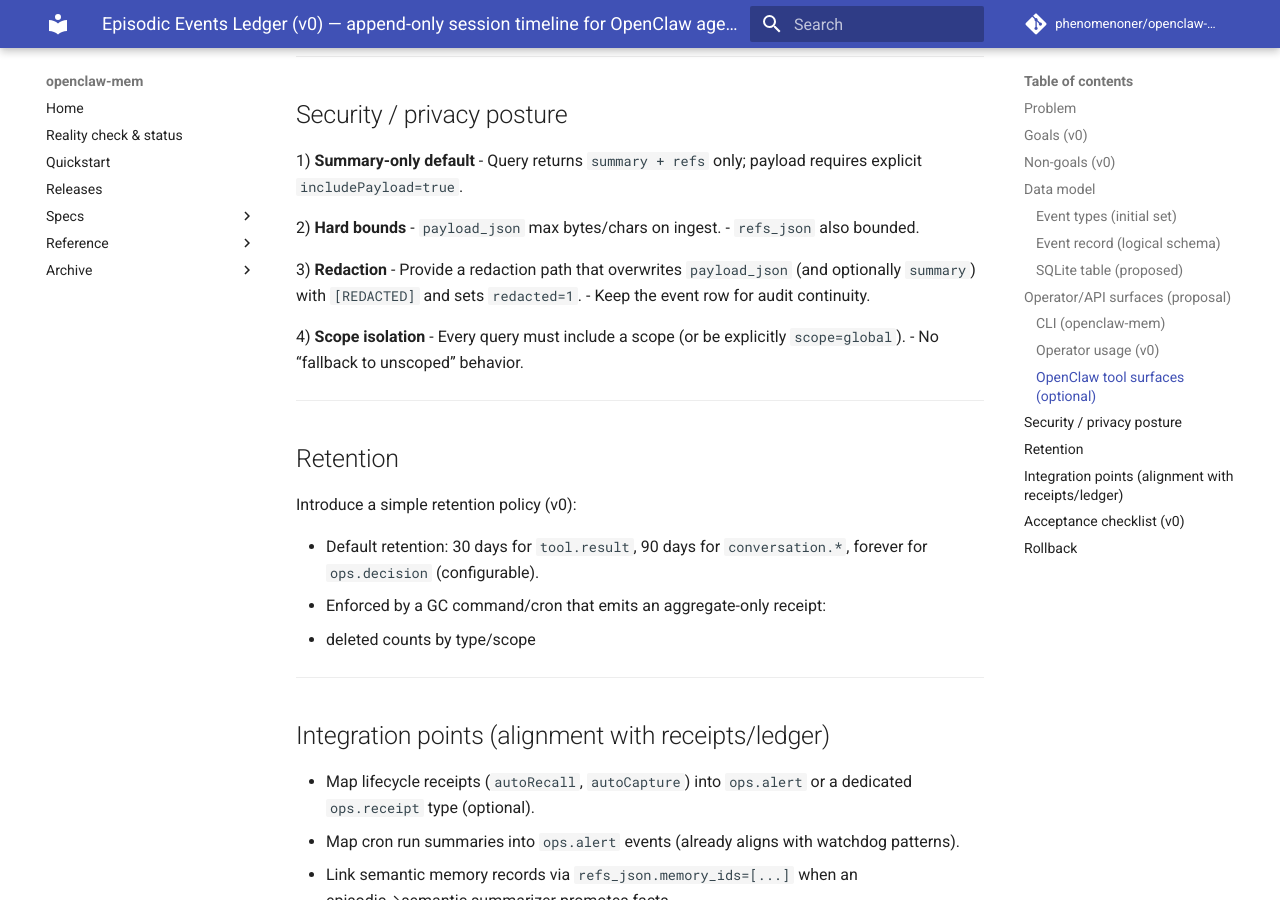
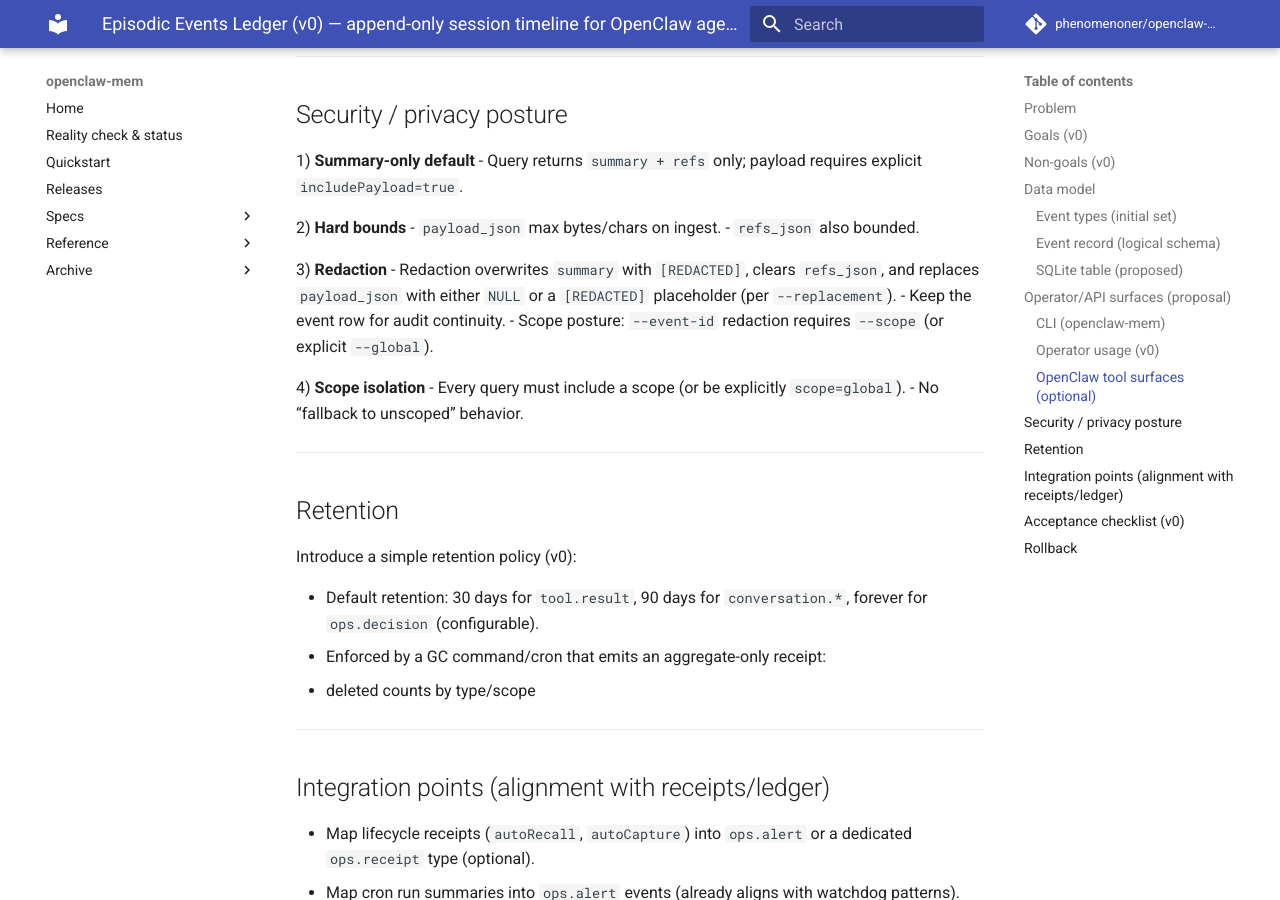
Before and after one commit to phenomenoner/openclaw-mem, an MkDocs documentation site: the page built from docs/specs/episodic-events-ledger-v0.md, in a window 1280 px wide and 900 px high, scrolled down 3767 px. Built offline with MkDocs 1.6.1 and Material for MkDocs 9.7.7, drawn with Linux system fonts in a browser that asks for light colours; comment, search, counter and statistics services are not loaded.

Commit message:
hardening: episodic redact refs/summary + stricter guards

```diff
--- a/docs/specs/episodic-events-ledger-v0.md
+++ b/docs/specs/episodic-events-ledger-v0.md
@@ -152,8 +152,9 @@ Default posture:
 - `refs_json` also bounded.
 
 3) **Redaction**
-- Provide a redaction path that overwrites `payload_json` (and optionally `summary`) with `[REDACTED]` and sets `redacted=1`.
+- Redaction overwrites `summary` with `[REDACTED]`, clears `refs_json`, and replaces `payload_json` with either `NULL` or a `[REDACTED]` placeholder (per `--replacement`).
 - Keep the event row for audit continuity.
+- Scope posture: `--event-id` redaction requires `--scope` (or explicit `--global`).
 
 4) **Scope isolation**
 - Every query must include a scope (or be explicitly `scope=global`).
```
Also changed, not shown: README.md (+6 -1 lines).
